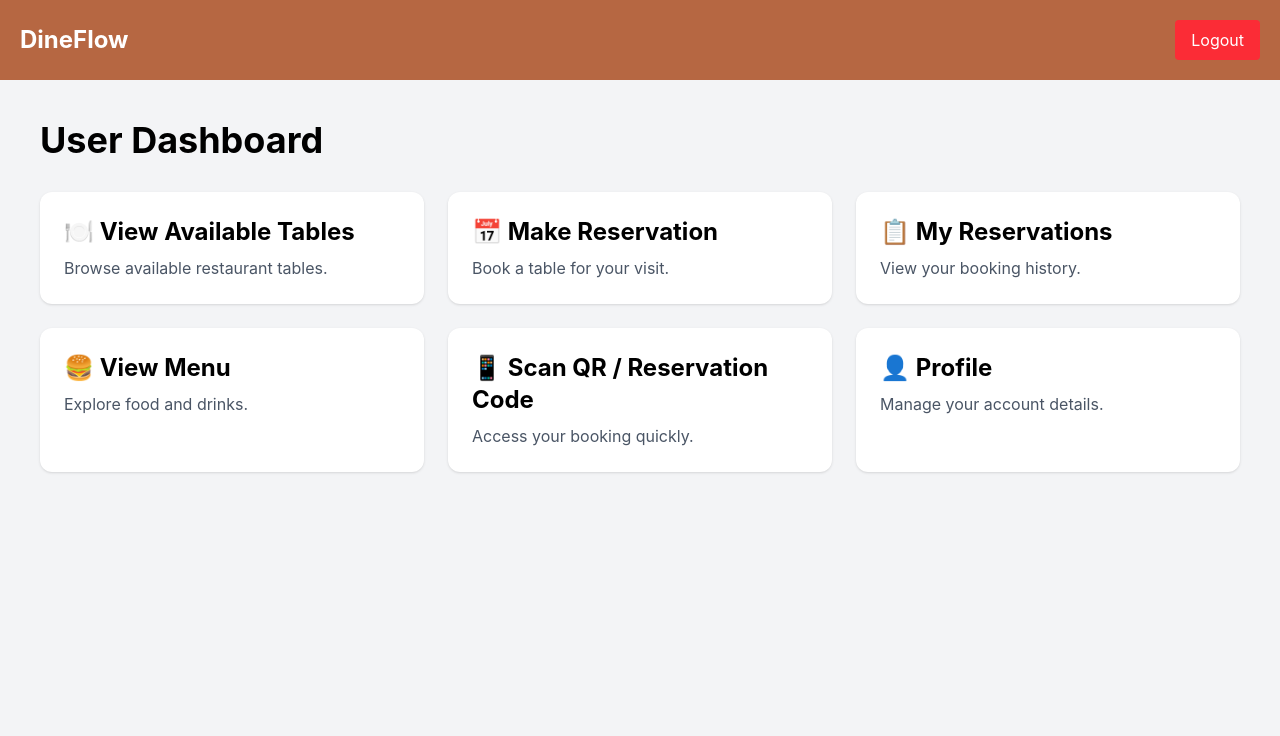
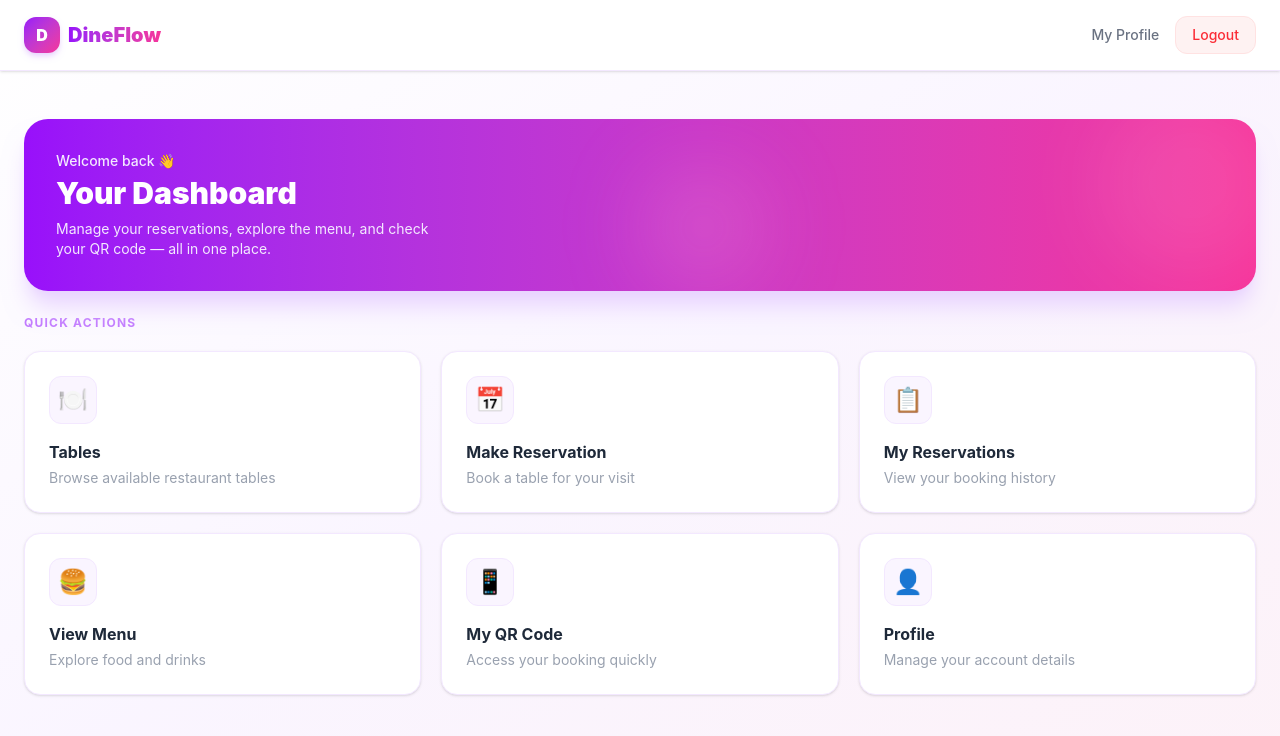
Before and after one commit to peha2004/dineflow_frontend, a React (Vite) app: page /user in a window 1280 px wide. Shown: the top 736 px of the page. Built offline with nearby package versions, Linux system fonts and the light colour scheme; sample sign-in values are in the browser's storage.

Commit message:
Updated Register page and UserDashboard page

```diff
--- a/src/pages/Register.tsx
+++ b/src/pages/Register.tsx
@@ -16,6 +16,7 @@ export default function Register() {
   const handleSubmit = async (e: React.FormEvent) => {
     e.preventDefault();
     if (form.password !== form.confirm) { setError("Passwords do not match"); return; }
+    if (form.password.length < 6) { setError("Password must be at least 6 characters"); return; }
     setLoading(true);
     try {
       await registerUser({ name: form.name, email: form.email, password: form.password });
@@ -28,23 +29,30 @@ export default function Register() {
   };
 
   return (
-    <div className="min-h-screen bg-[#0f0f14] flex items-center justify-center px-4 py-10">
-      <div className="absolute w-96 h-96 bg-amber-500/10 rounded-full blur-3xl pointer-events-none" />
+    <div className="min-h-screen bg-gradient-to-br from-white via-purple-50 to-pink-50 flex items-center justify-center px-4 py-10">
+
+      <div className="absolute w-96 h-96 bg-purple-200/40 rounded-full blur-3xl pointer-events-none top-1/4 left-1/4" />
+      <div className="absolute w-72 h-72 bg-pink-200/30 rounded-full blur-3xl pointer-events-none bottom-1/4 right-1/4" />
 
       <div className="relative w-full max-w-md">
+
         <div className="text-center mb-8">
           <Link to="/" className="inline-flex items-center gap-2 justify-center">
-            <div className="w-10 h-10 rounded-xl bg-gradient-to-br from-amber-400 to-orange-500 flex items-center justify-center text-black font-black">D</div>
-            <span className="text-2xl font-black text-white">DineFlow</span>
+            <div className="w-10 h-10 rounded-xl bg-gradient-to-br from-purple-600 to-pink-500 flex items-center justify-center text-white font-black shadow-md shadow-purple-200">
+              D
+            </div>
+            <span className="text-2xl font-black bg-gradient-to-r from-purple-600 to-pink-500 bg-clip-text text-transparent">
+              DineFlow
+            </span>
           </Link>
-          <p className="text-white/40 mt-2 text-sm">Create your account</p>
+          <p className="text-gray-400 mt-2 text-sm">Create your account</p>
         </div>
 
-        <div className="bg-white/5 border border-white/10 rounded-2xl p-8 backdrop-blur-sm">
-          <h1 className="text-xl font-bold text-white mb-6">Join DineFlow</h1>
+        <div className="bg-white border border-purple-100 rounded-2xl p-8 shadow-xl shadow-purple-100">
+          <h1 className="text-xl font-bold text-gray-800 mb-6">Join DineFlow</h1>
 
           {error && (
-            <div className="mb-5 px-4 py-3 bg-red-500/10 border border-red-500/20 rounded-xl text-red-400 text-sm">
+            <div className="mb-5 px-4 py-3 bg-red-50 border border-red-200 rounded-xl text-red-500 text-sm">
               {error}
             </div>
           )}
@@ -57,7 +65,9 @@ export default function Register() {
               { name: "confirm", label: "Confirm password", type: "password", placeholder: "••••••••" },
             ].map((f) => (
               <div key={f.name}>
-                <label className="block text-xs font-medium text-white/50 mb-1.5">{f.label}</label>
+                <label className="block text-xs font-medium text-gray-500 mb-1.5">
+                  {f.label}
+                </label>
                 <input
                   type={f.type}
                   name={f.name}
@@ -65,7 +75,7 @@ export default function Register() {
                   onChange={handleChange}
                   required
                   placeholder={f.placeholder}
-                  className="w-full bg-white/5 border border-white/10 rounded-xl px-4 py-3 text-sm text-white placeholder-white/20 focus:outline-none focus:border-amber-400/50 transition-all"
+                  className="w-full bg-purple-50/50 border border-purple-100 rounded-xl px-4 py-3 text-sm text-gray-800 placeholder-gray-300 focus:outline-none focus:border-purple-400 focus:bg-white transition-all"
                 />
               </div>
             ))}
@@ -73,15 +83,17 @@ export default function Register() {
             <button
               type="submit"
               disabled={loading}
-              className="w-full bg-gradient-to-r from-amber-400 to-orange-500 text-black font-bold py-3 rounded-xl text-sm hover:opacity-90 disabled:opacity-50 transition-all mt-2"
+              className="w-full bg-gradient-to-r from-purple-600 to-pink-500 text-white font-bold py-3 rounded-xl text-sm hover:opacity-90 disabled:opacity-50 transition-all mt-2 shadow-md shadow-purple-200"
             >
               {loading ? "Creating account…" : "Create account"}
             </button>
           </form>
 
-          <p className="text-center text-sm text-white/40 mt-6">
+          <p className="text-center text-sm text-gray-400 mt-6">
             Already have an account?{" "}
-            <Link to="/login" className="text-amber-400 hover:underline font-medium">Sign in</Link>
+            <Link to="/login" className="text-purple-600 hover:underline font-medium">
+              Sign in
+            </Link>
           </p>
         </div>
       </div>
--- a/src/pages/UserDashboard.tsx
+++ b/src/pages/UserDashboard.tsx
@@ -1,135 +1,88 @@
 import { Link } from "react-router-dom";
 import { useAuth } from "../hooks/useAuth";
 
+const navLinks = [
+  { to: "/tables", icon: "🍽️", label: "Tables", desc: "Browse available restaurant tables" },
+  { to: "/reservations/create", icon: "📅", label: "Make Reservation", desc: "Book a table for your visit" },
+  { to: "/reservations", icon: "📋", label: "My Reservations", desc: "View your booking history" },
+  { to: "/menu", icon: "🍔", label: "View Menu", desc: "Explore food and drinks" },
+  { to: "/qr", icon: "📱", label: "My QR Code", desc: "Access your booking quickly" },
+  { to: "/profile", icon: "👤", label: "Profile", desc: "Manage your account details" },
+];
+
 export default function UserDashboard() {
-
   const { logout } = useAuth();
 
   return (
+    <div className="min-h-screen bg-gradient-to-br from-white via-purple-50 to-pink-50">
 
-    <div className="min-h-screen bg-gray-100">
+      {/* Navbar */}
+      <nav className="bg-white border-b border-purple-100 shadow-sm sticky top-0 z-50">
+        <div className="max-w-7xl mx-auto px-6 py-4 flex justify-between items-center">
+          <div className="flex items-center gap-2">
+            <div className="w-9 h-9 rounded-xl bg-gradient-to-br from-purple-600 to-pink-500 flex items-center justify-center text-white font-black shadow-md shadow-purple-200">
+              D
+            </div>
+            <span className="text-xl font-black bg-gradient-to-r from-purple-600 to-pink-500 bg-clip-text text-transparent">
+              DineFlow
+            </span>
+          </div>
 
-
-
-      <div className="bg-[#b66742] text-white p-5 flex justify-between items-center">
-
-        <h1 className="text-2xl font-bold">
-          DineFlow
-        </h1>
-
+          <div className="flex items-center gap-4">
+            <Link
+              to="/profile"
+              className="text-sm text-gray-500 hover:text-purple-600 transition font-medium hidden sm:block"
+            >
+              My Profile
+            </Link>
             <button
               onClick={logout}
-          className="bg-red-500 px-4 py-2 rounded"
+              className="text-sm px-4 py-2 rounded-xl bg-red-50 text-red-500 border border-red-100 hover:bg-red-100 transition font-medium"
             >
               Logout
             </button>
+          </div>
+        </div>
+      </nav>
 
+
+      <div className="max-w-7xl mx-auto px-6 pt-12 pb-6">
+        <div className="relative bg-gradient-to-r from-purple-600 to-pink-500 rounded-3xl p-8 text-white overflow-hidden shadow-xl shadow-purple-200">
+
+          <div className="absolute -top-8 -right-8 w-48 h-48 bg-white/10 rounded-full blur-2xl" />
+          <div className="absolute bottom-0 left-1/2 w-32 h-32 bg-pink-300/20 rounded-full blur-2xl" />
+
+          <div className="relative z-10">
+            <p className="text-purple-100 text-sm font-medium mb-1">Welcome back 👋</p>
+            <h1 className="text-3xl font-black mb-2">Your Dashboard</h1>
+            <p className="text-purple-100 text-sm max-w-sm">
+              Manage your reservations, explore the menu, and check your QR code — all in one place.
+            </p>
+          </div>
+        </div>
       </div>
 
 
-
-      <div className="p-10">
-
-        <h1 className="text-4xl font-bold mb-8">
-          User Dashboard
-        </h1>
-
-        <div className="grid md:grid-cols-3 gap-6">
-
-
-
+      <div className="max-w-7xl mx-auto px-6 pb-16">
+        <p className="text-xs font-bold tracking-widest uppercase text-purple-400 mb-5">
+          Quick Actions
+        </p>
+        <div className="grid sm:grid-cols-2 md:grid-cols-3 gap-5">
+          {navLinks.map(({ to, icon, label, desc }) => (
             <Link
-            to="/tables"
-            className="bg-white p-6 rounded-xl shadow hover:shadow-lg"
+              key={to}
+              to={to}
+              className="group bg-white border border-purple-100 rounded-2xl p-6 shadow-sm hover:shadow-lg hover:border-purple-300 hover:-translate-y-1 transition duration-200"
             >
-            <h2 className="text-2xl font-bold">
-              🍽 View Available Tables
-            </h2>
-
-            <p className="mt-2 text-gray-600">
-              Browse available restaurant tables.
-            </p>
+              <div className="w-12 h-12 bg-purple-50 border border-purple-100 rounded-xl flex items-center justify-center text-2xl mb-4 group-hover:scale-110 transition duration-200">
+                {icon}
+              </div>
+              <h2 className="text-base font-bold text-gray-800 mb-1">{label}</h2>
+              <p className="text-sm text-gray-400">{desc}</p>
             </Link>
-
-
-
-          <Link
-            to="/reservations/create"
-            className="bg-white p-6 rounded-xl shadow hover:shadow-lg"
-          >
-            <h2 className="text-2xl font-bold">
-              📅 Make Reservation
-            </h2>
-
-            <p className="mt-2 text-gray-600">
-              Book a table for your visit.
-            </p>
-          </Link>
-
-
-
-          <Link
-            to="/reservations"
-            className="bg-white p-6 rounded-xl shadow hover:shadow-lg"
-          >
-            <h2 className="text-2xl font-bold">
-              📋 My Reservations
-            </h2>
-
-            <p className="mt-2 text-gray-600">
-              View your booking history.
-            </p>
-          </Link>
-
-
-
-          <Link
-            to="/menu"
-            className="bg-white p-6 rounded-xl shadow hover:shadow-lg"
-          >
-            <h2 className="text-2xl font-bold">
-              🍔 View Menu
-            </h2>
-
-            <p className="mt-2 text-gray-600">
-              Explore food and drinks.
-            </p>
-          </Link>
-
-
-
-          <Link
-            to="/qr"
-            className="bg-white p-6 rounded-xl shadow hover:shadow-lg"
-          >
-            <h2 className="text-2xl font-bold">
-              📱 Scan QR / Reservation Code
-            </h2>
-
-            <p className="mt-2 text-gray-600">
-              Access your booking quickly.
-            </p>
-          </Link>
-
-
-
-          <Link
-            to="/profile"
-            className="bg-white p-6 rounded-xl shadow hover:shadow-lg"
-          >
-            <h2 className="text-2xl font-bold">
-              👤 Profile
-            </h2>
-
-            <p className="mt-2 text-gray-600">
-              Manage your account details.
-            </p>
-          </Link>
-
+          ))}
         </div>
-
       </div>
-
     </div>
   );
 }
```
Lines whose indentation alone changed are shown as unchanged.
